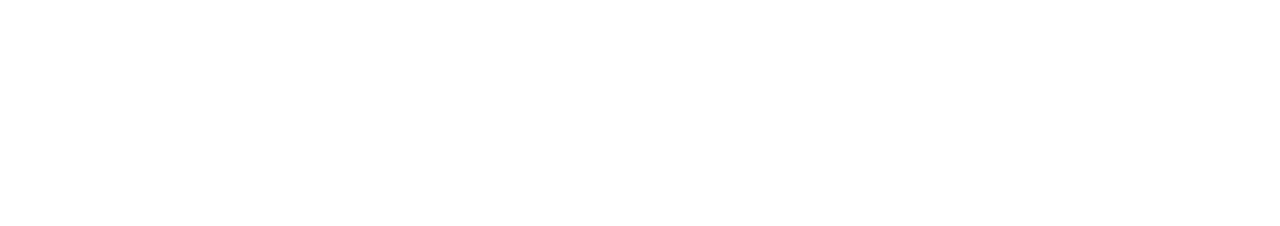
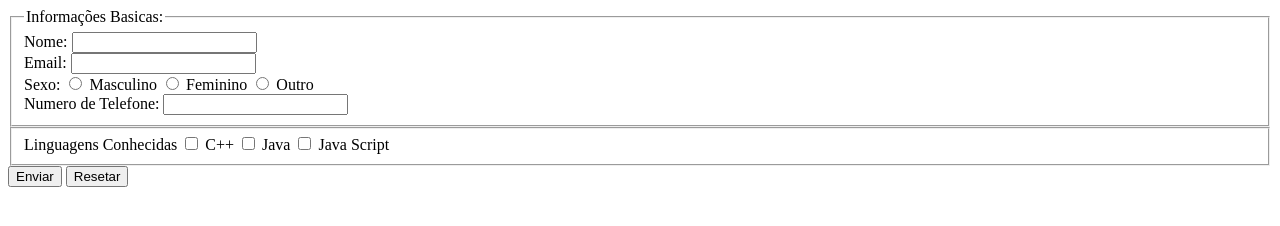
Before and after one commit to EnricoValenta/formulario, a plain HTML site: page index.html in a window 1280 px wide. Drawn offline with Linux system fonts and the light colour scheme.

Commit message:
atualizei

```diff
--- a/index.html
+++ b/index.html
@@ -6,6 +6,51 @@
     <title>Formulario</title>
 </head>
 <body>
+    <form action="file:///C:/Users/Aluno/Desktop/formulario/formulario/resultados.html" method="post">
+
+        <fieldset> <legend>Informações Basicas:</legend>
+                <label for="nome">Nome:</label>
+                <input type="name" name="nome" id="nome"/>
+
+            <br>
+                <label for="email">Email:</label>
+                <input type="email" name="email" id="email">
+
+            <br>
+                <label for>Sexo: </label>
+                <input type="radio" name="opcao" id="m">
+                <label for="m">Masculino</label>
+
+                <input type="radio" name="opcao" id="f">
+                <label for="f">Feminino</label>
+
+                <input type="radio" name="opcao" id="out">
+                <label for="out">Outro</label>
+
+            <br>
+                <label for="numb">Numero de Telefone:</label>
+                <input type="tel" name="tel" id="numb">
+
+        </fieldset>
+
+
+        <fieldset>
+            <label for>Linguagens Conhecidas</label>
+            <input type="checkbox" name="op1" id="op1">
+            <label for="op1">C++</label>
+            <input type="checkbox" name="op2" id="op2">
+            <label for="op2">Java</label>
+            <input type="checkbox" name="op3" id="op3">
+            <label for="op3">Java Script</label>
+            <br>
+        </fieldset>
+
+        <div class="button">
+            <button type="submit"> Enviar </button>
+            <button type="reset"> Resetar </button>
+        </div>
+
+    </form>
 
 </body>
 </html>
```
Also changed, not shown: resultados.html (added, +13 -0 lines).
